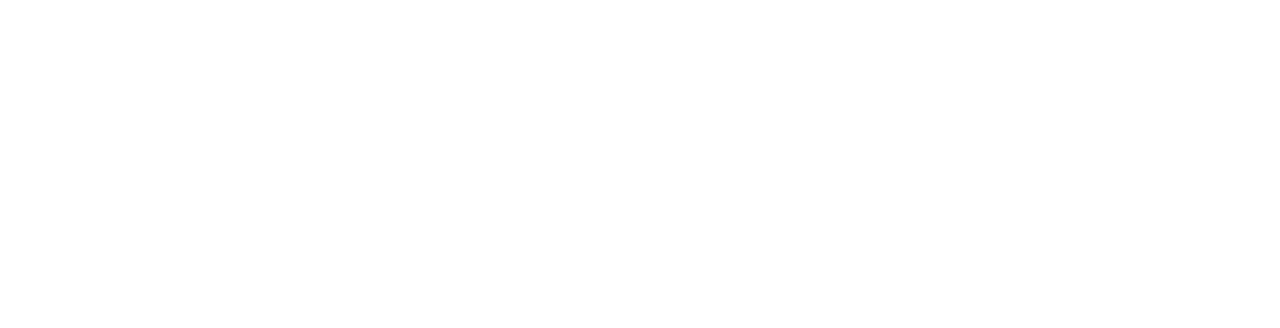
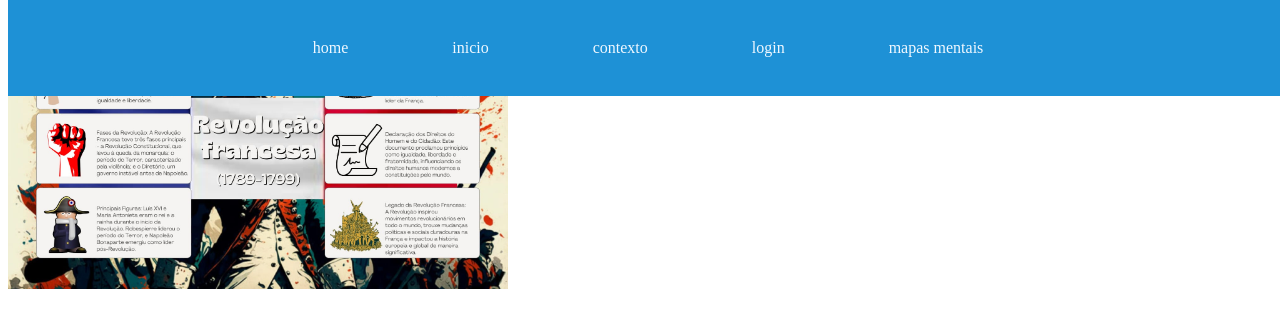
Before and after one commit to kayque2678/kayque_revolu-o_francesa, a plain HTML site: page revolução_françesa/PG_mapa_mental/index.html in a window 1280 px wide. Drawn offline with Linux system fonts and the light colour scheme.

Commit message:
mensagem para o commit

```diff
--- a/revolução_françesa/PG_mapa_mental/index.html
+++ b/revolução_françesa/PG_mapa_mental/index.html
@@ -0,0 +1,22 @@
+<!DOCTYPE html>
+<html lang="en">
+<head>
+    <meta charset="UTF-8">
+    <meta name="viewport" content="width=device-width, initial-scale=1.0">
+    <link rel="stylesheet" href="style.css">
+    <link rel="icon" href="../imagens/frança_bandeira.png">
+    <title>mapa mental</title>
+</head>
+<body>
+    <header>
+        <nav>
+            <a href="../PG_I/index.html">home</a>
+            <a href="../PG_INICIO/index.html">inicio</a>
+            <a href="../PG_CONTEXTO/index.html">contexto</a>
+            <a href="../PG_login/index.html">login</a>
+            <a href="../PG_mapa_mental/index.html">mapas mentais</a>
+        </nav>
+    </header>
+    <img class="mapa_1" src="../imagens/mapa_mental_1.jpg" alt="mapa_mental_1">
+</body>
+</html>
--- /dev/null
+++ b/revolução_françesa/PG_mapa_mental/style.css
@@ -0,0 +1,21 @@
+header{
+    background-color: #1E91D6;
+    height: 6rem;
+    display: flex;
+    align-items: center;
+    justify-content: center;
+    position:fixed;
+    width: 100%;
+    top: 0px;
+}
+
+a{
+    color: aliceblue;
+    margin: 50px;
+    text-decoration: none;
+}
+
+.mapa_1{
+    width: 500px;
+    height: auto;
+}
```
Also changed, not shown: revolução_françesa/PG_I/index.html (+1 -1 lines), revolução_françesa/PG_INICIO/index.html (+1 -1 lines), revolução_françesa/PG_login/index.html (renamed from revolução_françesa/PG_CONCEQUENCIAS/index.html, +1 -4 lines).
